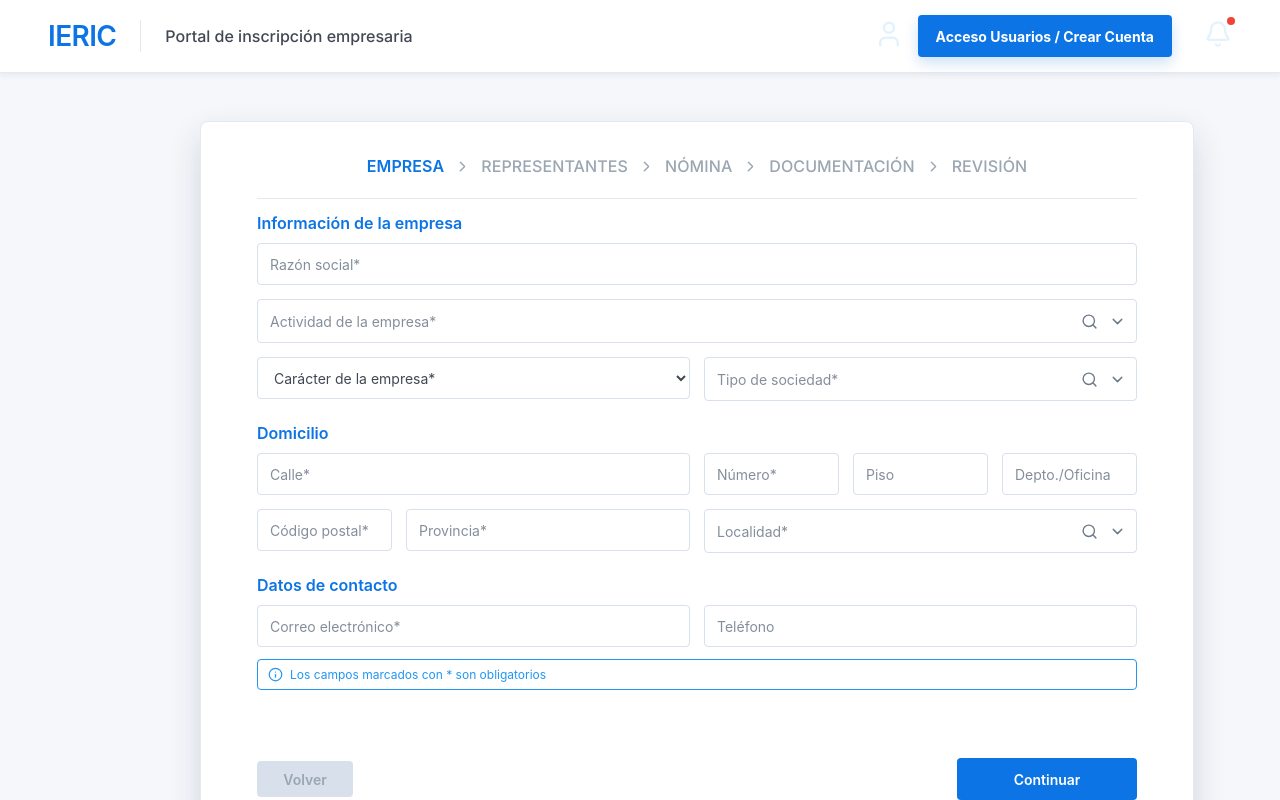
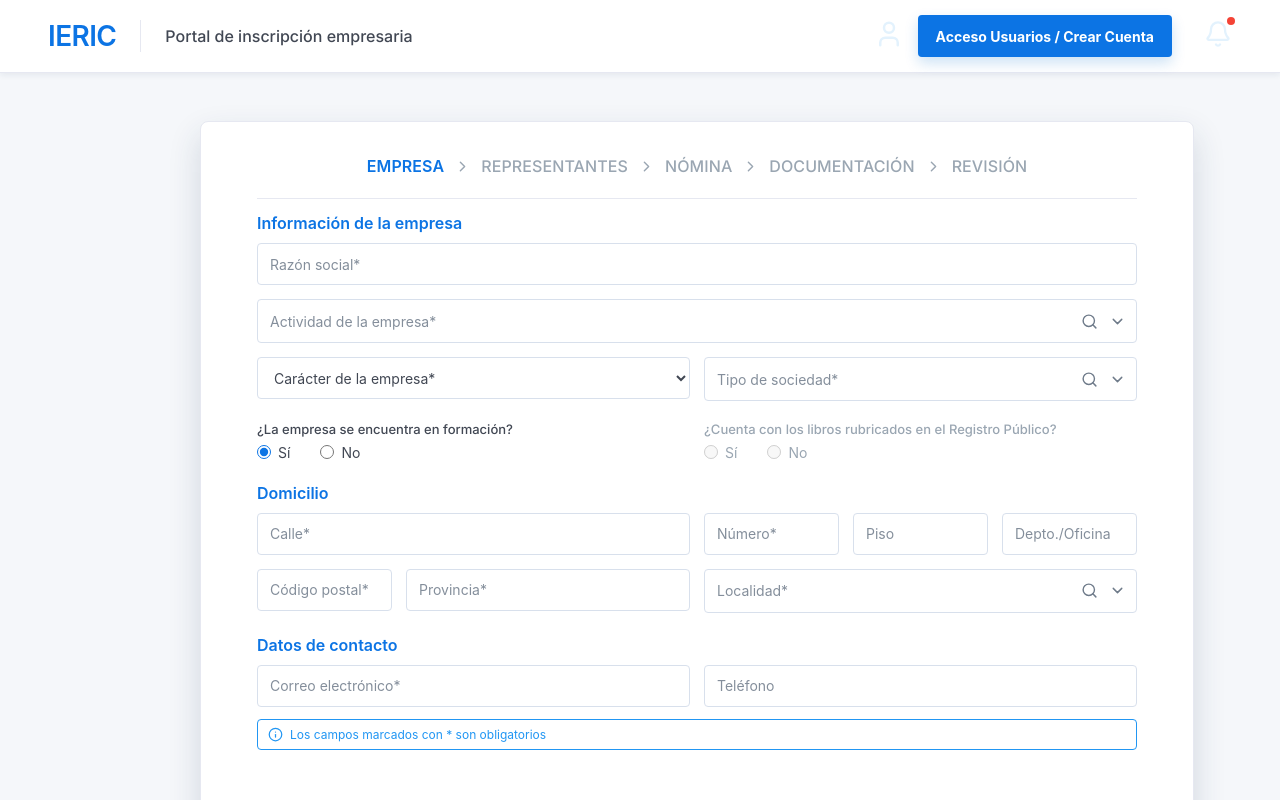
Before and after one commit to HernanFerre/InscripcionEmpresaria-IERIC, a React (Vite) app in the folder Frontend/: page / in a window 1280 px wide. Shown: the top 800 px of the page. Built offline with nearby package versions, Linux system fonts and the light colour scheme; a web font is replaced by a local one.

Commit message:
Inscripcion_Empresa_Dev_02

```diff
--- a/Frontend/src/steps/inscripcion/StepEmpresa.jsx
+++ b/Frontend/src/steps/inscripcion/StepEmpresa.jsx
@@ -17,6 +17,8 @@ const DATOS_INICIALES = {
   actividadId: "",
   caracter: "",
   tipoSociedadId: "",
+  empresaEnFormacion: "si",
+  librosRubricados: "",
   calle: "",
   numero: "",
   piso: "",
@@ -76,6 +78,7 @@ export default function StepEmpresa({ initialData = null, onNext }) {
     datos.provincia,
     datos.localidadId,
     datos.email,
+    datos.empresaEnFormacion,
   ].every((value) => String(value).trim().length > 0);
 
   const formularioValido = camposObligatoriosCompletos && correoValido && telefonoValido;
@@ -150,6 +153,69 @@ export default function StepEmpresa({ initialData = null, onNext }) {
               required
               onChange={(value) => actualizarValor("tipoSociedadId", value)}
             />
+          </div>
+          <div className="empresa-col-6 empresa-radio-field">
+            <fieldset>
+              <legend>¿La empresa se encuentra en formación?</legend>
+
+              <div className="empresa-radio-options">
+                <label>
+                  <input
+                    type="radio"
+                    name="empresaEnFormacion"
+                    value="si"
+                    checked={datos.empresaEnFormacion === "si"}
+                    onChange={actualizarCampo}
+                  />
+
+                  <span>Sí</span>
+                </label>
+
+                <label>
+                  <input
+                    type="radio"
+                    name="empresaEnFormacion"
+                    value="no"
+                    checked={datos.empresaEnFormacion === "no"}
+                    onChange={actualizarCampo}
+                  />
+
+                  <span>No</span>
+                </label>
+              </div>
+            </fieldset>
+          </div>
+
+          <div className="empresa-col-6 empresa-radio-field disabled">
+            <fieldset disabled>
+              <legend>¿Cuenta con los libros rubricados en el Registro Público?</legend>
+
+              <div className="empresa-radio-options">
+                <label>
+                  <input
+                    type="radio"
+                    name="librosRubricados"
+                    value="si"
+                    checked={datos.librosRubricados === "si"}
+                    onChange={actualizarCampo}
+                  />
+
+                  <span>Sí</span>
+                </label>
+
+                <label>
+                  <input
+                    type="radio"
+                    name="librosRubricados"
+                    value="no"
+                    checked={datos.librosRubricados === "no"}
+                    onChange={actualizarCampo}
+                  />
+
+                  <span>No</span>
+                </label>
+              </div>
+            </fieldset>
           </div>
         </div>
       </section>
--- a/Frontend/src/styles/stepEmpresa.css
+++ b/Frontend/src/styles/stepEmpresa.css
@@ -142,6 +142,59 @@
   transform: none;
 }
 
+.empresa-radio-field {
+  padding-top: 6px;
+}
+
+.empresa-radio-field fieldset {
+  min-width: 0;
+  margin: 0;
+  padding: 0;
+  border: none;
+}
+
+.empresa-radio-field legend {
+  margin: 0 0 6px;
+  padding: 0;
+  color: var(--color-text);
+  font-size: 13px;
+  font-weight: var(--font-weight-medium);
+  line-height: 1.3;
+}
+
+.empresa-radio-options {
+  display: flex;
+  align-items: center;
+  gap: 30px;
+}
+
+.empresa-radio-options label {
+  display: inline-flex;
+  align-items: center;
+  gap: 7px;
+  color: var(--color-text);
+  font-size: var(--font-size-sm);
+  cursor: pointer;
+}
+
+.empresa-radio-options input {
+  width: 14px;
+  height: 14px;
+  margin: 0;
+  accent-color: var(--color-primary);
+  cursor: pointer;
+}
+
+.empresa-radio-field.disabled legend,
+.empresa-radio-field.disabled label {
+  color: var(--color-text-disabled);
+}
+
+.empresa-radio-field.disabled label,
+.empresa-radio-field.disabled input {
+  cursor: default;
+}
+
 @media (max-width: 700px) {
   .empresa-form-grid {
     grid-template-columns: 1fr;
```
